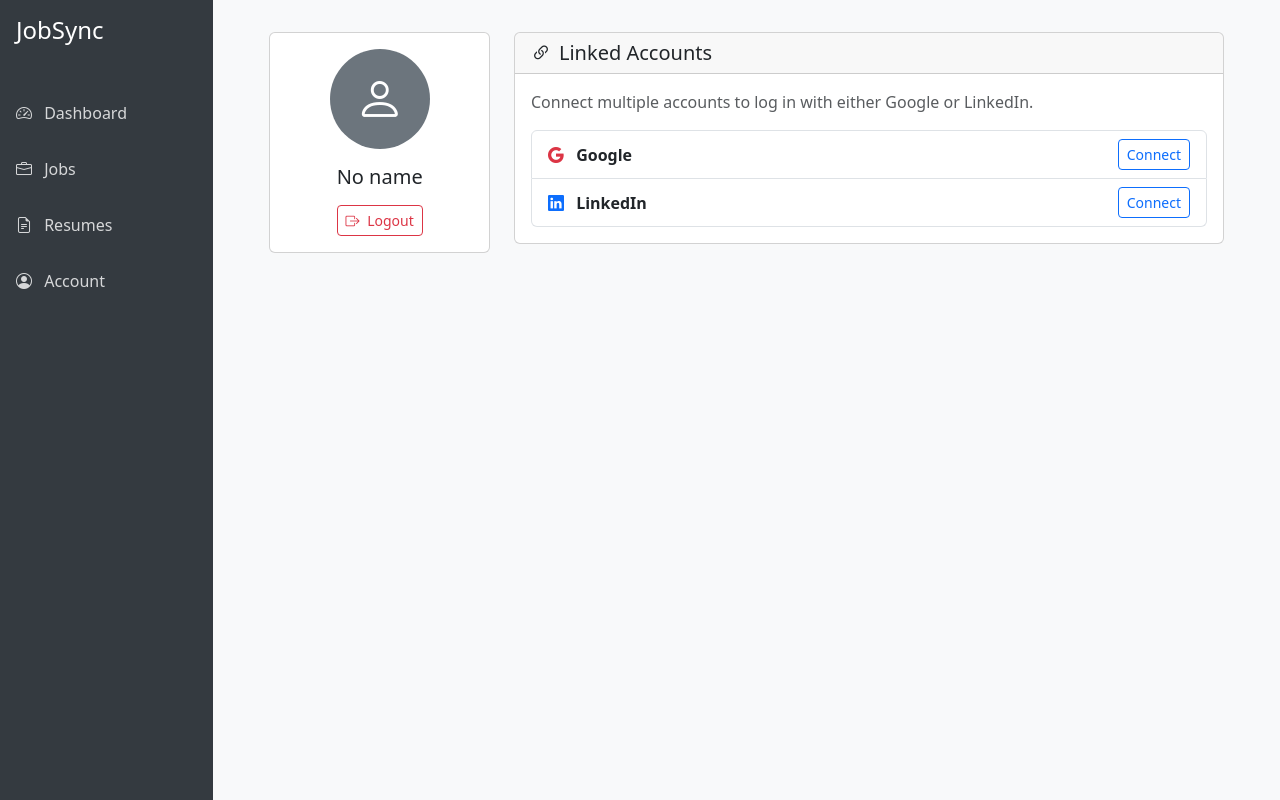
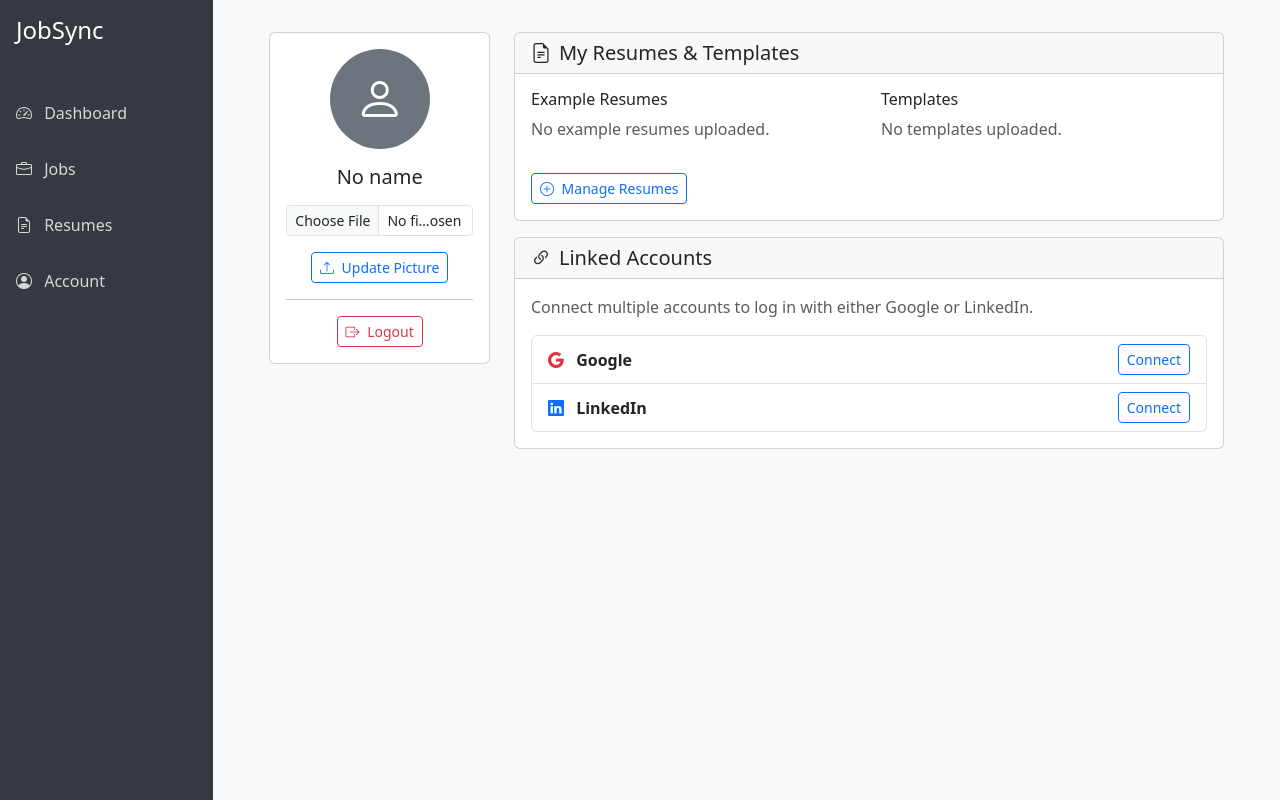
Before and after one commit to puhboom/jobsync, a Flask app: template frontend/templates/account.html in a window 1280 px wide. Run offline with Flask 3, Linux system fonts and the light colour scheme; the template is opened without the code that fills it, so the values that code supplies are empty.

Commit message:
resolve profile image upload capability, job resume reference selection

```diff
--- a/frontend/app.py
+++ b/frontend/app.py
@@ -195,6 +195,13 @@ def job_detail(job_id):
     if tech_fit_analyses is None:
         tech_fit_analyses = []
 
+    base_resumes = call_backend("GET", "/api/resumes")
+    if base_resumes is None:
+        base_resumes = []
+
+    example_resumes = [r for r in base_resumes if r.get("file_type") == "example"]
+    template_resumes = [r for r in base_resumes if r.get("file_type") == "template"]
+
     return render_template(
         "job_detail.html",
         job=job,
@@ -202,6 +209,8 @@ def job_detail(job_id):
         generated_resumes=generated_resumes,
         ats_analyses=ats_analyses,
         tech_fit_analyses=tech_fit_analyses,
+        example_resumes=example_resumes,
+        template_resumes=template_resumes,
     )
 
 
@@ -595,7 +604,51 @@ def account():
     if not user:
         flash("Please log in to view your account.", "error")
         return redirect(url_for("login"))
-    return render_template("account.html", user=user)
+
+    base_resumes = call_backend("GET", "/api/resumes")
+    if base_resumes is None:
+        base_resumes = []
+
+    examples = [r for r in base_resumes if r.get("file_type") == "example"]
+    templates = [r for r in base_resumes if r.get("file_type") == "template"]
+
+    return render_template(
+        "account.html", user=user, examples=examples, templates=templates
+    )
+
+
+@app.route("/account/upload-picture", methods=["POST"])
+@require_auth
+def upload_profile_picture():
+    if "picture" not in request.files:
+        flash("No file provided.", "error")
+        return redirect(url_for("account"))
+
+    file = request.files["picture"]
+
+    if file.filename == "":
+        flash("No file selected.", "error")
+        return redirect(url_for("account"))
+
+    token = session.get("auth_token")
+    files = {"file": (file.filename, file.read(), file.content_type)}
+    data = {"token": token}
+
+    try:
+        response = requests.post(
+            get_backend_url("/api/auth/upload-picture"),
+            files=files,
+            data=data,
+            timeout=30,
+        )
+        response.raise_for_status()
+        result = response.json()
+        session["user"] = result
+        flash("Profile picture updated successfully!", "success")
+    except requests.exceptions.RequestException:
+        flash("Failed to upload profile picture.", "error")
+
+    return redirect(url_for("account"))
 
 
 if __name__ == "__main__":
--- a/frontend/templates/account.html
+++ b/frontend/templates/account.html
@@ -9,14 +9,25 @@
             <div class="card">
                 <div class="card-body text-center">
                     {% if user.picture %}
-                    <img src="{{ user.picture }}" alt="Profile" class="rounded-circle mb-3" width="100" height="100">
+                    <img src="{{ user.picture }}" alt="Profile" class="rounded-circle mb-3" width="100" height="100" id="profile-picture">
                     {% else %}
-                    <div class="bg-secondary rounded-circle d-inline-flex align-items-center justify-content-center mb-3" style="width: 100px; height: 100px;">
+                    <div class="bg-secondary rounded-circle d-inline-flex align-items-center justify-content-center mb-3" style="width: 100px; height: 100px;" id="profile-picture-placeholder">
                         <i class="bi bi-person text-white" style="font-size: 3rem;"></i>
                     </div>
                     {% endif %}
                     <h5>{{ user.name or 'No name' }}</h5>
                     <p class="text-muted">{{ user.email }}</p>
+
+                    <form action="{{ url_for('upload_profile_picture') }}" method="POST" enctype="multipart/form-data" id="picture-form">
+                        <div class="mb-3">
+                            <input type="file" class="form-control form-control-sm" name="picture" accept="image/*" id="picture-input">
+                        </div>
+                        <button type="submit" class="btn btn-outline-primary btn-sm">
+                            <i class="bi bi-upload me-1"></i> Update Picture
+                        </button>
+                    </form>
+
+                    <hr>
                     <a href="{{ url_for('logout') }}" class="btn btn-outline-danger btn-sm">
                         <i class="bi bi-box-arrow-right me-1"></i> Logout
                     </a>
@@ -24,6 +35,51 @@
             </div>
         </div>
         <div class="col-md-9">
+            <div class="card mb-3">
+                <div class="card-header">
+                    <h5 class="mb-0"><i class="bi bi-file-earmark-text me-2"></i>My Resumes & Templates</h5>
+                </div>
+                <div class="card-body">
+                    <div class="row">
+                        <div class="col-md-6">
+                            <h6>Example Resumes</h6>
+                            {% if examples %}
+                            <ul class="list-group">
+                                {% for resume in examples %}
+                                <li class="list-group-item d-flex justify-content-between align-items-center">
+                                    {{ resume.filename }}
+                                    <small class="text-muted">{{ resume.created_at[:10] if resume.created_at else '' }}</small>
+                                </li>
+                                {% endfor %}
+                            </ul>
+                            {% else %}
+                            <p class="text-muted">No example resumes uploaded.</p>
+                            {% endif %}
+                        </div>
+                        <div class="col-md-6">
+                            <h6>Templates</h6>
+                            {% if templates %}
+                            <ul class="list-group">
+                                {% for resume in templates %}
+                                <li class="list-group-item d-flex justify-content-between align-items-center">
+                                    {{ resume.filename }}
+                                    <small class="text-muted">{{ resume.created_at[:10] if resume.created_at else '' }}</small>
+                                </li>
+                                {% endfor %}
+                            </ul>
+                            {% else %}
+                            <p class="text-muted">No templates uploaded.</p>
+                            {% endif %}
+                        </div>
+                    </div>
+                    <div class="mt-3">
+                        <a href="{{ url_for('resumes') }}" class="btn btn-outline-primary btn-sm">
+                            <i class="bi bi-plus-circle me-1"></i> Manage Resumes
+                        </a>
+                    </div>
+                </div>
+            </div>
+
             <div class="card">
                 <div class="card-header">
                     <h5 class="mb-0"><i class="bi bi-link-45deg me-2"></i>Linked Accounts</h5>
```
Also changed, not shown: agents/template-formatter.md (added, +61 -0 lines), app-requirements.md (+32 -16 lines), backend/main.py (+79 -0 lines), frontend/templates/job_detail.html (+8 -2 lines).
